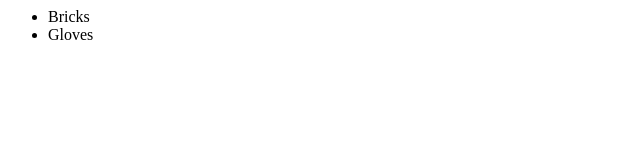
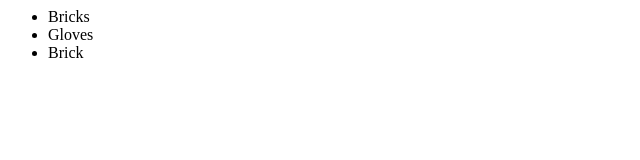
Before and after one commit to gulnawazaamir/FirstProject, a plain HTML site: page Index.html in a window 1280 px wide. Shown: the full height of the page, 0-640 px from the left. Drawn offline with Linux system fonts and the light colour scheme.

Commit message:
Changes by Master

```diff
--- a/Index.html
+++ b/Index.html
@@ -4,6 +4,7 @@
             <ul>
                 <li>Bricks</li>
                 <li>Gloves</li>
+                <li>Brick</li>
             </ul>
         </div>
     </body>
```
